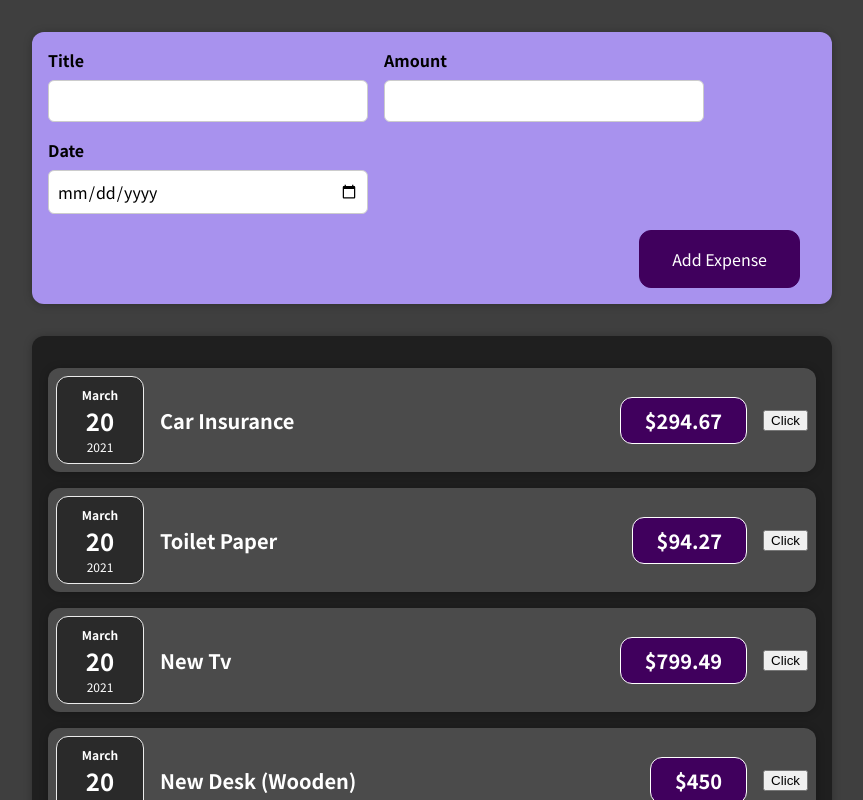
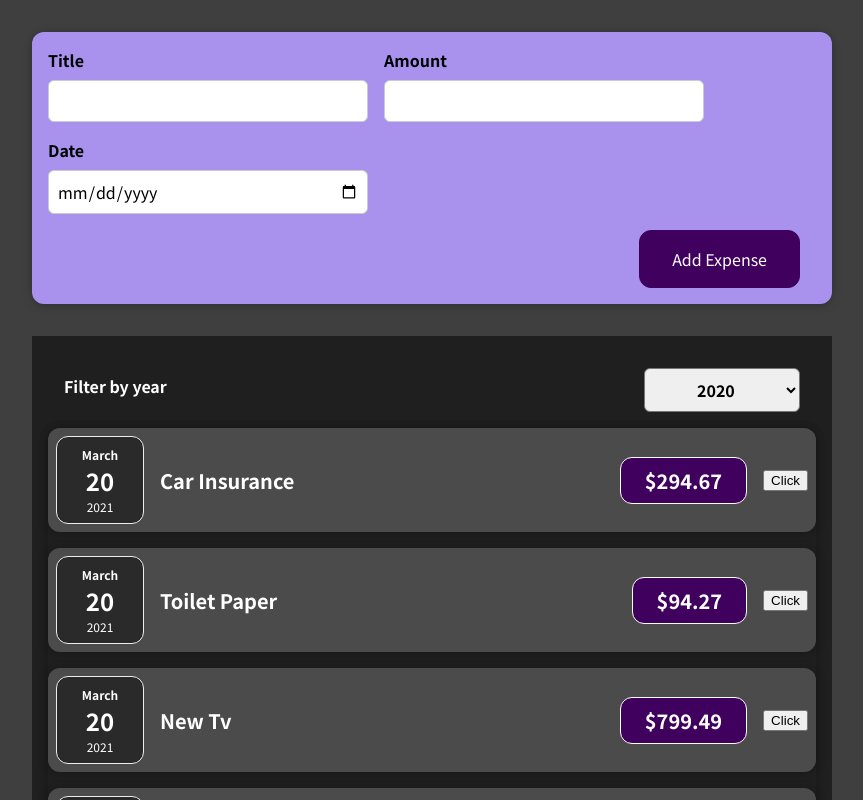
Before and after one commit to liztcai/rct-assign01, a React (Create React App) app: page / in a window 1280 px wide. Shown: the top 800 px of the page, without its empty margins (208-1071 px from the left). Built offline with nearby package versions, Linux system fonts and the light colour scheme.

Commit message:
added filter

```diff
--- a/src/App.js
+++ b/src/App.js
@@ -29,12 +29,9 @@
     },
   ];
 
-  function addExpenseHandler(expense) {
-    console.log(expense);
-  }
   return (
     <div>
-      <NewExpense onAddExpense={addExpenseHandler} />
+      <NewExpense />
       <Expenses expenses={expenses} />
     </div>
   );
--- a/src/components/Expenses/Expenses.js
+++ b/src/components/Expenses/Expenses.js
@@ -1,11 +1,25 @@
+import { useState } from "react";
+
 import "./Expenses.css";
 import ExpenseItem from "./ExpenseItem";
 import Card from "../UI/Card";
+import ExpensesFilter from "./ExpensesFilter";
 
-function Expenses(props) {
+const Expenses = (props) => {
   const { expenses } = props;
+  const [selectedFilter, setSelectedFilter] = useState("2020");
+
+  const selectFilterHandler = (filterYear) => {
+    setSelectedFilter(filterYear);
+  };
+
   return (
-    <Card className="expenses">
+    <div className="expenses">
+      <ExpensesFilter
+        onSelectFilter={selectFilterHandler}
+        selected={selectedFilter}
+      />
+      <Card>
         {expenses.map((expense) => (
           <ExpenseItem
             key={expense.id}
@@ -15,7 +29,8 @@
           />
         ))}
       </Card>
+    </div>
   );
-}
+};
 
 export default Expenses;
--- /dev/null
+++ b/src/components/Expenses/ExpensesFilter.css
@@ -0,0 +1,24 @@
+.expenses-filter {
+  color: white;
+  padding: 0 1rem;
+}
+
+.expenses-filter__control {
+  display: flex;
+  width: 100%;
+  align-items: center;
+  justify-content: space-between;
+  margin: 1rem 0;
+}
+
+.expenses-filter label {
+  font-weight: bold;
+  margin-bottom: 0.5rem;
+}
+
+.expenses-filter select {
+  font: inherit;
+  padding: 0.5rem 3rem;
+  font-weight: bold;
+  border-radius: 6px;
+}
--- /dev/null
+++ b/src/components/Expenses/ExpensesFilter.js
@@ -0,0 +1,23 @@
+import "./ExpensesFilter.css";
+
+const ExpensesFilter = (props) => {
+  const changedFilterHandler = (event) => {
+    props.onSelectFilter(event.target.value);
+  };
+
+  return (
+    <div className="expenses-filter">
+      <div className="expenses-filter__control">
+        <label>Filter by year</label>
+        <select onChange={changedFilterHandler} value={props.selected}>
+          <option value="2022">2022</option>
+          <option value="2021">2021</option>
+          <option value="2020">2020</option>
+          <option value="2019">2019</option>
+        </select>
+      </div>
+    </div>
+  );
+};
+
+export default ExpensesFilter;
```
Also changed, not shown: 1 other file (tests, documents, lock files or other folders). Lines whose indentation alone changed are shown as unchanged.
